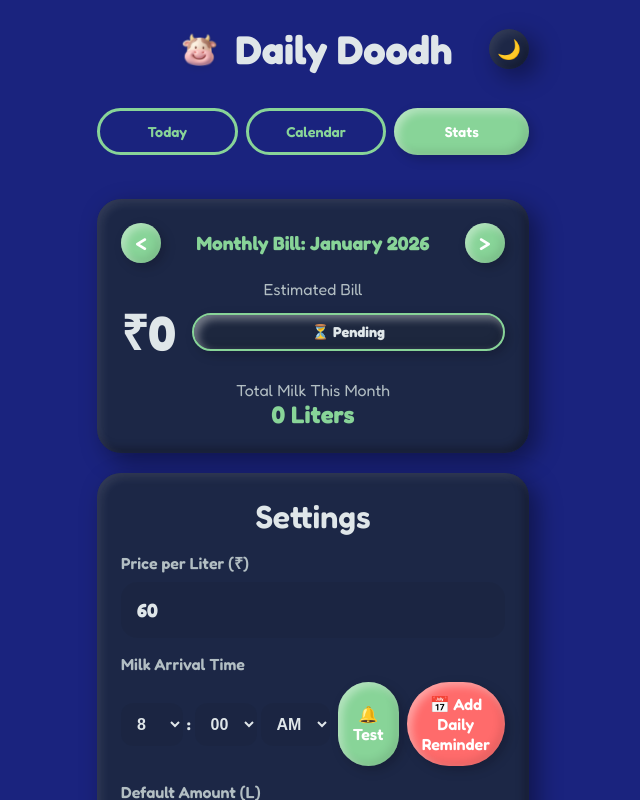
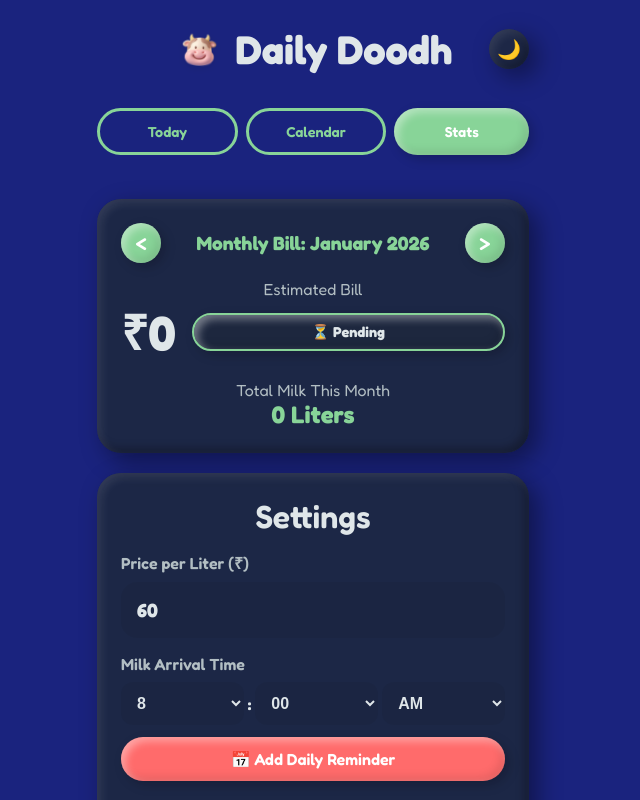
Before and after one commit to RajpalPawar22/Monthly-Milk-Tracker, a Next.js app: page / in a window 1280 px wide. Both pictures are taken after a click on the button "Stats". Shown: the top 800 px of the page, without its empty margins (327-967 px from the left). Built offline with nearby package versions, Linux system fonts and the light colour scheme.

Commit message:
changed the stats layout

```diff
--- a/app/page.tsx
+++ b/app/page.tsx
@@ -858,8 +858,8 @@ export default function Home() {
               {/* Milk Arrival Time */}
               <div style={{ display: 'flex', flexDirection: 'column', gap: '8px' }}>
                 <label style={{ fontWeight: 600, color: 'var(--text-muted)' }}>{t.arrivalTime}</label>
-                <div style={{ display: 'flex', gap: '8px' }}>
-                  <div style={{ flex: 1, display: 'flex', gap: '4px', alignItems: 'center' }}>
+                <div style={{ display: 'flex', flexDirection: 'column', gap: '12px' }}>
+                  <div style={{ display: 'flex', gap: '4px', alignItems: 'center' }}>
                     {/* Hour */}
                     <select
                       value={(() => {
@@ -880,7 +880,7 @@ export default function Home() {
                         setMilkTime(newTime);
                         localStorage.setItem('daily-doodh-time', newTime);
                       }}
-                      style={{ padding: '12px', borderRadius: '12px', border: 'none', background: 'rgba(0,0,0,0.05)', fontWeight: 'bold', color: 'var(--text-main)', fontSize: '1rem' }}
+                      style={{ padding: '12px', borderRadius: '12px', border: 'none', background: 'rgba(0,0,0,0.05)', fontWeight: 'bold', color: 'var(--text-main)', fontSize: '1rem', flex: 1 }}
                     >
                       {Array.from({ length: 12 }, (_, i) => i + 1).map(h => (
                         <option key={h} value={h}>{h}</option>
@@ -896,7 +896,7 @@ export default function Home() {
                         setMilkTime(newTime);
                         localStorage.setItem('daily-doodh-time', newTime);
                       }}
-                      style={{ padding: '12px', borderRadius: '12px', border: 'none', background: 'rgba(0,0,0,0.05)', fontWeight: 'bold', color: 'var(--text-main)', fontSize: '1rem' }}
+                      style={{ padding: '12px', borderRadius: '12px', border: 'none', background: 'rgba(0,0,0,0.05)', fontWeight: 'bold', color: 'var(--text-main)', fontSize: '1rem', flex: 1 }}
                     >
                       {['00', '05', '10', '15', '20', '25', '30', '35', '40', '45', '50', '55'].map(m => (
                         <option key={m} value={m}>{m}</option>
@@ -917,21 +917,12 @@ export default function Home() {
                         setMilkTime(newTime);
                         localStorage.setItem('daily-doodh-time', newTime);
                       }}
-                      style={{ padding: '12px', borderRadius: '12px', border: 'none', background: 'rgba(0,0,0,0.05)', fontWeight: 'bold', color: 'var(--text-main)', fontSize: '1rem' }}
+                      style={{ padding: '12px', borderRadius: '12px', border: 'none', background: 'rgba(0,0,0,0.05)', fontWeight: 'bold', color: 'var(--text-main)', fontSize: '1rem', flex: 1 }}
                     >
                       <option value="AM">AM</option>
                       <option value="PM">PM</option>
                     </select>
                   </div>
-                  <div style={{ display: 'flex', gap: '8px' }}>
-                    <button
-                      onClick={sendNotification}
-                      className="clay-btn"
-                      style={{ flex: 1, padding: '12px', fontSize: '1rem' }}
-                      title={t.testNotification}
-                    >
-                      🔔 Test
-                    </button>
                   <button
                     onClick={() => {
                       const [h, m] = milkTime.split(':');
@@ -954,11 +945,10 @@ export default function Home() {
                       window.open(url, '_blank');
                     }}
                     className="clay-btn"
-                      style={{ flex: 2, padding: '12px', fontSize: '1rem', background: 'var(--color-secondary)', color: 'white' }}
+                    style={{ width: '100%', padding: '12px', fontSize: '1rem', background: 'var(--color-secondary)', color: 'white' }}
                   >
                     📅 {t.addToCalendar}
                   </button>
-                  </div>
                 </div>
               </div>
 
```
Lines whose indentation alone changed are shown as unchanged.
